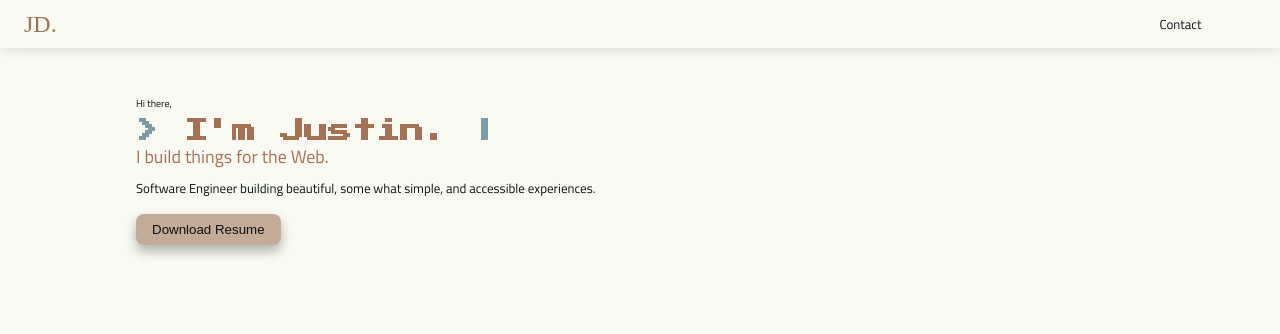
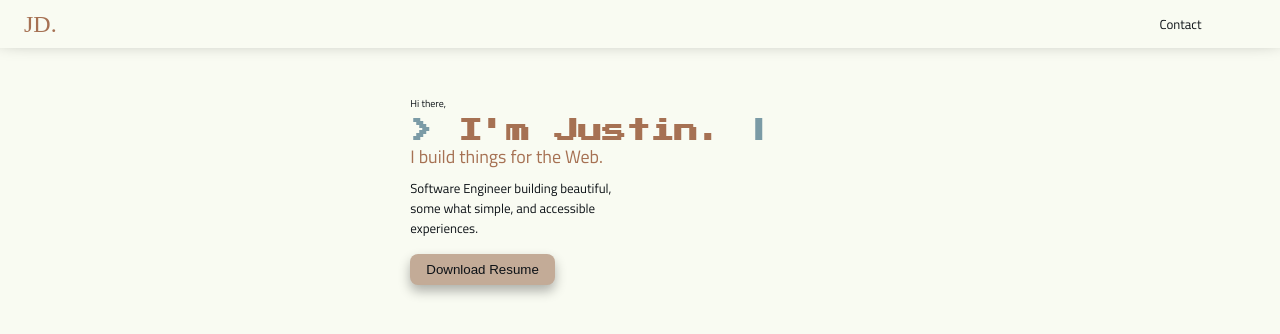
Before and after one commit to Therealjustindude/JD_portfolio, a SvelteKit app: page / in a window 1280 px wide. Shown: the top 334 px of the page. Built offline with nearby package versions, Linux system fonts and the light colour scheme; some icons are missing; a web font is replaced by a local one.

Commit message:
added display flex to layout

```diff
--- a/src/routes/+layout.svelte
+++ b/src/routes/+layout.svelte
@@ -39,18 +39,13 @@
 	}
 
 	#slot-container {
-		margin: 48px 96px 48px 96px;
+		margin: 48px 0px 48px 0px;
+    display: flex;
+    justify-content: center;
 	}
 
   /* When the browser is above 900px */
-	@media screen and (min-width: 640px) {
-		#slot-container {
-      margin: 48px 136px 48px 136px;
-    }
-  }
-
-  /* When the browser is below 450px */
-	@media screen and (max-width: 450px) {
+	@media screen and (max-width: 640px) {
 		#slot-container {
       margin: 48px 64px 48px 64px;
     }
```
